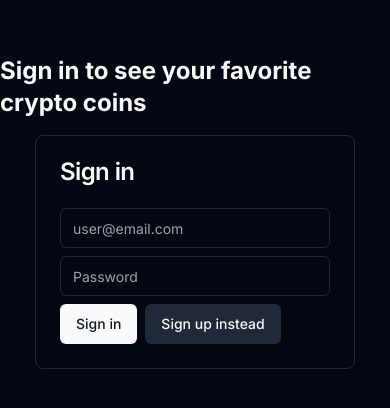
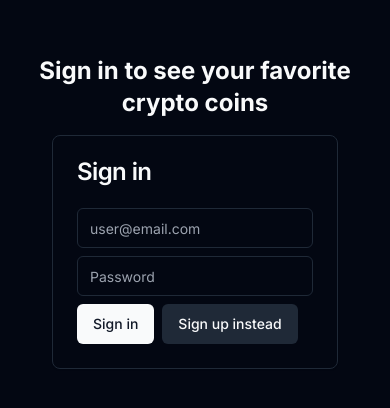
Before and after one commit to alex1092/fav-crypto-tracker, a Next.js app: page /auth in a window 390 px wide. Shown: the part 210-618 px from the top of the page. Built offline with nearby package versions, Linux system fonts and the light colour scheme; no server answers.

Commit message:
ensures app is responsive

```diff
--- a/src/app/auth/page.tsx
+++ b/src/app/auth/page.tsx
@@ -98,10 +98,10 @@ export default function Auth() {
 
   return (
     <main className="flex flex-col items-center gap-4 justify-center h-screen">
-      <h1 className="text-2xl font-bold">
+      <h1 className="text-2xl font-bold text-wrap text-center">
         Sign in to see your favorite crypto coins
       </h1>
-      <Card className="w-[320px]">
+      <Card className="sm:w-[320px]">
         <CardHeader>
           <CardTitle>{isSignUp ? "Sign up" : "Sign in"}</CardTitle>
         </CardHeader>
--- a/src/app/page.tsx
+++ b/src/app/page.tsx
@@ -69,7 +69,7 @@ export default async function Home() {
         <h1 className="text-4xl font-bold">Crypto tracker</h1>
         <p className="text-2xl font-bold">Track your favorite coins</p>
 
-        <div className="flex flex-row justify-center gap-4 w-full pt-4">
+        <div className="flex flex-col sm:flex-row sm:flex-wrap justify-center gap-4 w-full pt-4 px-4 sm:px-0">
           <TotalsCard
             title="Active Cryptocurrencies"
             value={globalMarketData.data.active_cryptocurrencies}
```
